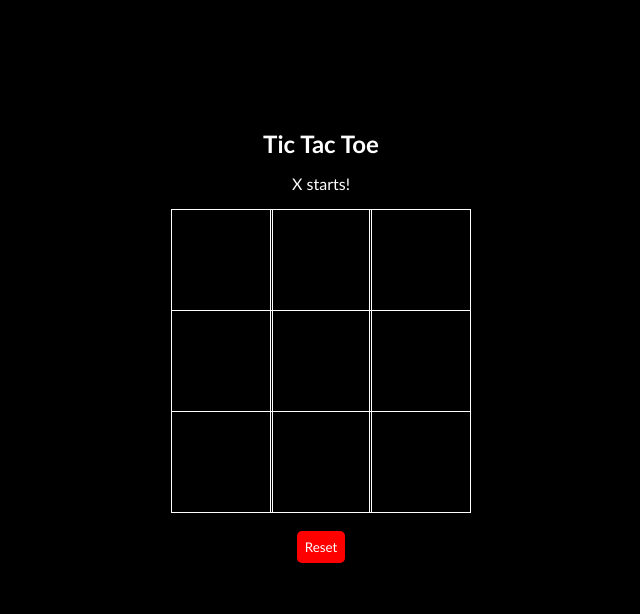
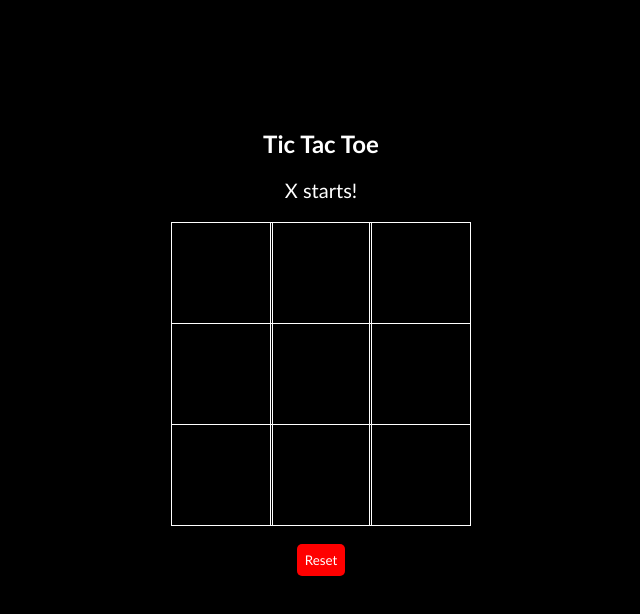
Before and after one commit to michaelarayabe/tictactoe, a plain HTML site: page index.html in a window 1280 px wide. Both pictures are taken after a click on the button "Reset". Shown: the whole page, without its empty margins (319-959 px from the left). Drawn offline with Linux system fonts and the light colour scheme.

Commit message:
tyding up

```diff
--- a/app.js
+++ b/app.js
@@ -1,7 +1,6 @@
 window.addEventListener('DOMContentLoaded', () => {
 
     //HTML elements
-
     const displayDiv = document.querySelector('.display');
     const boxDivs = document.querySelectorAll('.box');
     const resetDiv = document.querySelector('#reset');
@@ -16,7 +15,7 @@ window.addEventListener('DOMContentLoaded', () => {
     const playerX = 'X';
     const playerO = 'O';
 
-    //win message
+    //Win message
     const handleWin = (letter) => {
         gameIsActive = false;
         winner = letter;
@@ -84,15 +83,19 @@ window.addEventListener('DOMContentLoaded', () => {
     }
 
 
-    //Event handler
-    const handleDisplayDiv = (e) => {
-        console.log(e);
+    //Handling reset button
+    const handleReset = (e) => {
+        xTurn = true;
+        displayDiv.innerHTML = `${playerX} starts! `;
+       for(const boxDiv of boxDivs){
+           boxDiv.classList.remove('x');
+           boxDiv.classList.remove('o');
+       }
+       gameIsActive = true;
+       winner = null;
     }
 
-    const handleReset = (e) => {
-        console.log(e);
-    }
-
+    //Handing clicks in boxes
     const handleBoxClick = (e) => {
         const classList = e.target.classList;
         if(winner || !gameIsActive){
@@ -113,8 +116,6 @@ window.addEventListener('DOMContentLoaded', () => {
 
     }
 
-    //Add event listener
-    displayDiv.addEventListener('click', handleDisplayDiv);
     resetDiv.addEventListener('click', handleReset);
 
     for(const boxDiv of boxDivs){
--- a/style.css
+++ b/style.css
@@ -24,6 +24,7 @@
     text-align:center;
     margin-top: 1em;
     margin-bottom: 1em;
+    font-size: 20px;
 }
 
 .display span{
@@ -46,6 +47,10 @@
     justify-content:center;
     align-items:center;
     cursor: pointer;
+}
+.x,
+.o {
+    cursor:default;
 }
 
 .x::after {
```
